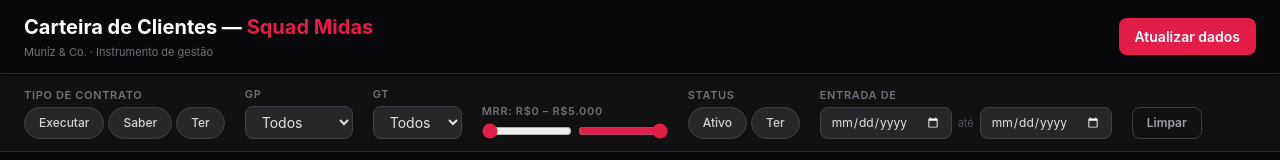
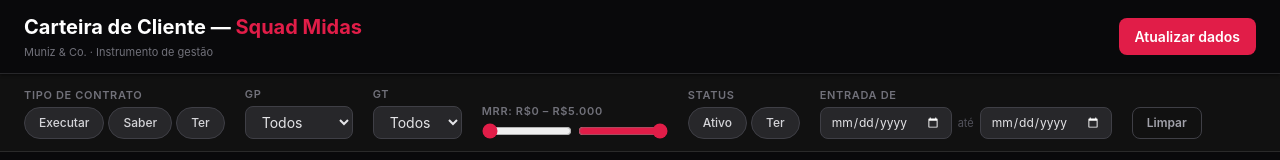
Before and after one commit to FVSilva/carteira-de-cliente, a React (Vite) app: page / in a window 1280 px wide. Shown: the top 160 px of the page. Built offline with nearby package versions, Linux system fonts and the light colour scheme.

Commit message:
config: renomear repo para carteira-de-cliente, atualizar base path

```diff
--- a/package.json
+++ b/package.json
@@ -3,7 +3,7 @@
   "private": true,
   "version": "0.0.0",
   "type": "module",
-  "homepage": "https://FVSilva.github.io/dashnovo",
+  "homepage": "https://FVSilva.github.io/carteira-de-cliente",
   "scripts": {
     "dev": "vite",
     "build": "vite build",
--- a/src/App.jsx
+++ b/src/App.jsx
@@ -35,7 +35,7 @@ export default function App() {
         <div style={{ maxWidth: 1536, margin: "0 auto", padding: "12px 24px", display: "flex", alignItems: "center", justifyContent: "space-between", gap: 16, flexWrap: "wrap" }}>
           <div>
             <h1 style={{ margin: 0, fontSize: 20, fontWeight: 700, color: "#fff" }}>
-              Carteira de Clientes —{" "}
+              Carteira de Cliente —{" "}
               <span style={{ color: "#e11d48" }}>Squad Midas</span>
             </h1>
             <p style={{ margin: 0, fontSize: 11, color: "#71717a", marginTop: 2 }}>
--- a/vite.config.js
+++ b/vite.config.js
@@ -3,6 +3,6 @@ import react from '@vitejs/plugin-react'
 import tailwindcss from '@tailwindcss/vite'
 
 export default defineConfig({
-  base: '/dashnovo/',
+  base: '/carteira-de-cliente/',
   plugins: [react(), tailwindcss()],
 })
```
